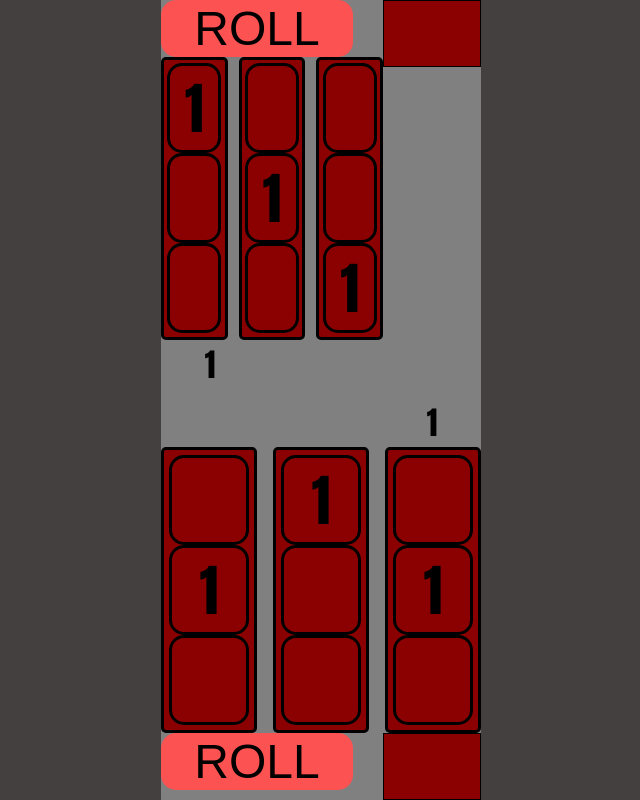
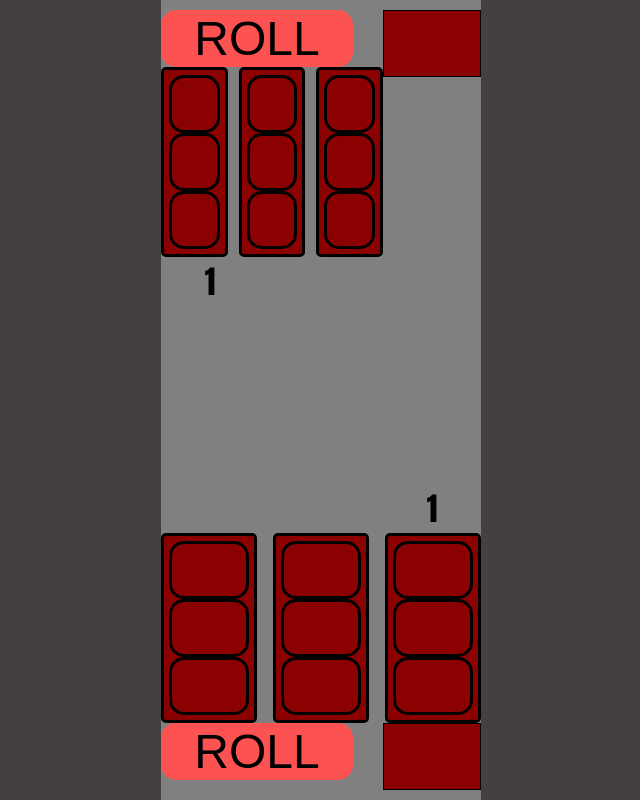
Before and after one commit to BFTae/Knucklebones, a Vue app: page / in a window 1280 px wide. Shown: the whole page, without its empty margins (319-959 px from the left). Built offline with nearby package versions, Linux system fonts and the light colour scheme.

Commit message:
Change the logic and structure. Add destroing opponent's dice.

```diff
--- a/src/App.vue
+++ b/src/App.vue
@@ -1,9 +1,9 @@
 <template>
 <div id="layout">
 <div id="p0">
-    <roll :enabled="enabled0" :id="id0" @roll="reciveRoll"/>
+    <roll :enabled="enabled0" :id=0 @roll="reciveRoll"/>
 
-    <player-board :grid="grid0" :id="id0" @put-die="onPutDie"/>
+    <player-board :destroy="destroy" :enabled="enabled0" :die="die" :id=0 @clear-die="clearDie" />
 
     <column-points :columns="points0"/>
 </div>
@@ -11,9 +11,9 @@
 <div id="p1">
     <column-points :columns="points1"/>
 
-    <player-board :grid="grid1" :id="id1" @put-die="onPutDie"/>
+    <player-board :destroy="destroy" :enabled="!enabled0" :die=die :id=1 @clear-die="clearDie" />
 
-    <roll :enabled="enabled1" :id="id1" @roll="reciveRoll"/>
+    <roll :enabled="!enabled0" :id=1 @roll="reciveRoll"/>
 </div>
 </div>
 </template>
@@ -22,50 +22,24 @@
 export default{
     data(){
         return{
-            grid0 : [[1,0,0],[0,1,0],[0,0,1]],
-            grid1 : [[0,1,0],[1,0,0],[0,1,0]],
             points0 : [1,0,0],
             points1 : [0,0,1],
-            id0:0,
-            id1:1,
-            enabled0:true,
-            enabled1:false,
-            die:[-1,0]
+            enabled0:true, //if the player on top is active
+            die:[-1,0], // index 0: player id
+            destroy:[0,0] // index 0: column num
         }
     },
     methods:{
-        onPutDie(pos){
-            console.log("grid"+pos[0]+" col"+pos[1]+" row"+pos[2])
-            console.log(this.die)
-            if (pos[0]==0 && this.die[0]==0){
-                if (this.grid0[pos[1]][pos[2]]!=0) console.log("A die is already here")
-                else{
-                    this.grid0[pos[1]][pos[2]]=this.die[1]
-                    this.die=[-1,0]
-                }
-            }
-            else if(pos[0]==1 && this.die[0]==1){
-                if (this.grid1[pos[1]][pos[2]]!=0) console.log("A die is already here")
-                else{
-                    this.grid1[pos[1]][pos[2]]=this.die[1]
-                    this.die=[-1,0]
-                }
-            }
-
-        },
         reciveRoll(data){
             console.log(data[1]+' for player '+data[0])
             this.die=[data[0],data[1]]
 
-
-            if (data[0]==0) {
-                this.enabled0=false
-                this.enabled1=true
-            }
-            else {
-                this.enabled1=false
-                this.enabled0=true
-            }
+        },
+        clearDie(x){
+            console.log(x)
+            this.destroy=[x,this.die[1]]
+            this.die=[-1,0]
+            this.enabled0=!this.enabled0
         }
     }
 }
@@ -78,5 +52,10 @@ export default{
     display: grid;
     align-content: space-between;
 }
-
+#p1{
+    margin-bottom: 10px;
+}
+#p0{
+    margin-top: 10px;
+}
 </style>
--- a/src/components/PlayerBoard.vue
+++ b/src/components/PlayerBoard.vue
@@ -9,21 +9,57 @@
 
 <script>
 export default{
-    emits:['put-die'],
+    emits:['clear-die'],
     props:{
-        grid : {
-            type: Array,
-            required : true
-        },
         id:{
             type: Number,
             required:true
+        },
+        die:{
+            type:Array,
+            default:[-1,0]
+        },
+        enabled:{
+            type:Boolean,
+            default:false
+        },
+        destroy:{
+            type:Array,
+            default:[-1,-1]
         }
+    },
+    data(){
+        return{
+            grid:[[0,0,0],[0,0,0],[0,0,0]],
+        }
+    },
+    watch:{
+        destroy(destroy_data,old){
+            if (this.enabled){
+                console.log(this.id, destroy_data,old)
+                for (let index = 0; index < 3; index++) {
+                    if (this.grid[destroy_data[0]][index]==destroy_data[1]){
+                        this.grid[destroy_data[0]][index]=0
+                    }
+
+                }
+            }
+        }
+
     },
     methods:{
         dieHere(x,y){
-            this.$emit('put-die',[this.id,x,y])
-        }
+            if (this.die[0]==this.id){
+                if (this.grid[x][y]!=0) console.log("A die is already here")
+                else{
+                    this.grid[x][y]=this.die[1]
+                    console.log(x)
+                    this.$emit('clear-die',x)
+                }
+            }
+
+        },
+
     }
 }
 </script>
@@ -31,21 +67,20 @@ export default{
 <style lang="scss"> //TODO SASS
 #wrapper{
     display: grid;
-    grid-template-columns: auto auto auto;
-    grid-template-rows: auto auto auto;
     gap: 5px;
 }
 .column{
-    padding: 5%;
+    padding: 5px;
     background-color: darkred;
     border: solid;
     border-radius: 5px;
     transition: 0.3s ease;
+
 }
 .row{
     text-align: center;
     color: black;
-    font-family: Impact, Haettenschweiler, 'Arial Narrow Bold', sans-serif;
+    font-family: monospace;
     font-size: 350%;
     border: solid;
     border-radius: 15px;
```
